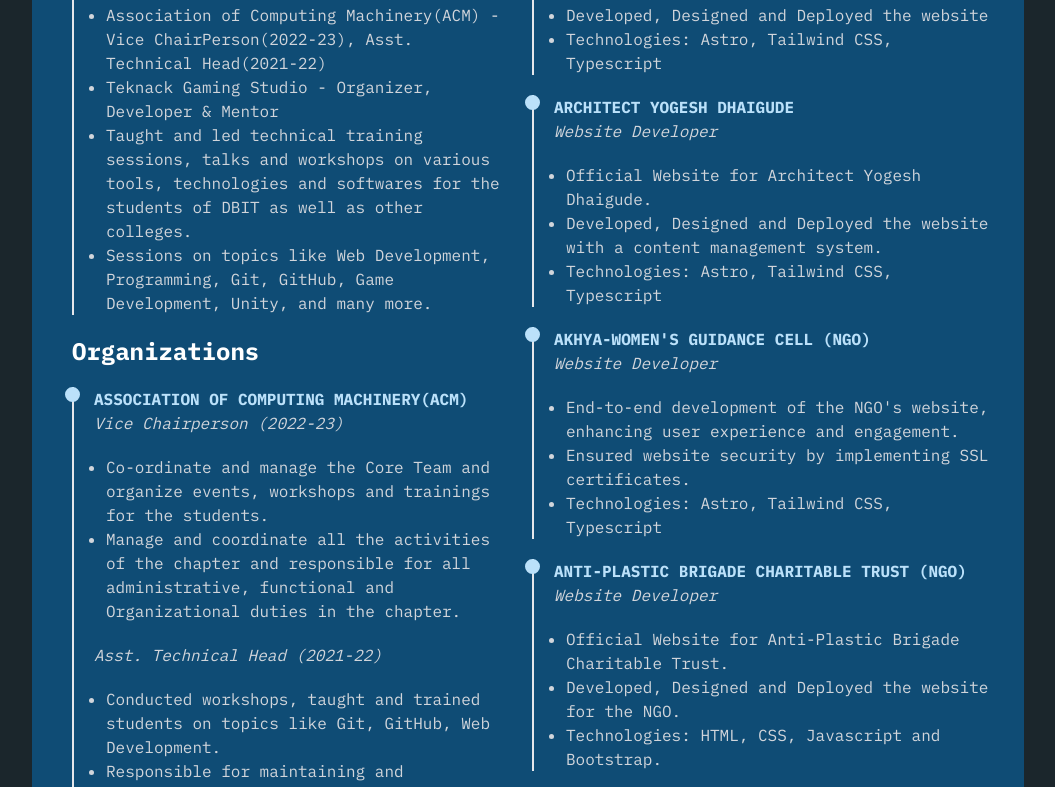
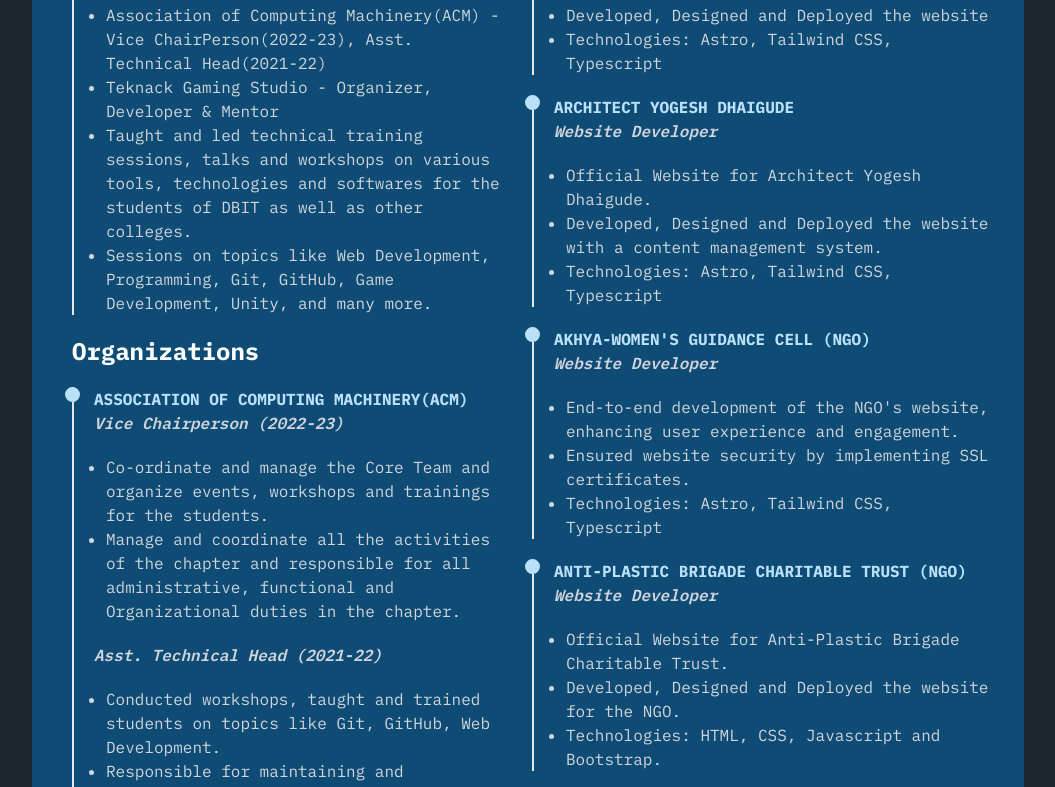
Before and after one commit to sd8capricon/sid-portfolio, a Next.js app: page / in a window 1280 px wide. Shown: the part 1605-2392 px from the top of the page, without its empty margins (112-1167 px from the left). Built offline with nearby package versions, Linux system fonts and the light colour scheme.

Commit message:
component for ResumePosition

```diff
--- a/components/Resume.tsx
+++ b/components/Resume.tsx
@@ -12,6 +12,9 @@
         </h3>
     );
 }
+
+const ResumePosition: React.FC<{ children: React.ReactNode }> = (props) =>
+    <span className='font-semibold text-gray-300 italic'>{props.children}</span>
 
 const ResumeItemList: React.FC<{ children: React.ReactNode }> = (props) => {
     return (
@@ -30,7 +33,7 @@
                     <div className="font-normal">{props.subtitle}</div>
                 </h4>
             </a>
-            <span className='text-gray-300 italic'>{props.position}</span>
+            <ResumePosition>{props.position}</ResumePosition>
             {/* ItemList here */}
             {props.children}
         </div>
@@ -52,11 +55,9 @@
                             </ResumeItemList>
                             {item.relatedPositions?.map((related, rIndex) => (
                                 <div key={rIndex}>
-                                    {related.position && (
-                                        <span className="text-gray-300 italic">
-                                            {related.position}
-                                        </span>
-                                    )}
+                                    {related.position &&
+                                        <ResumePosition>{related.position}</ResumePosition>
+                                    }
                                     <ResumeItemList>
                                         {related.highlights.map((h, i) => (
                                             <li key={i}>{h}</li>
```
